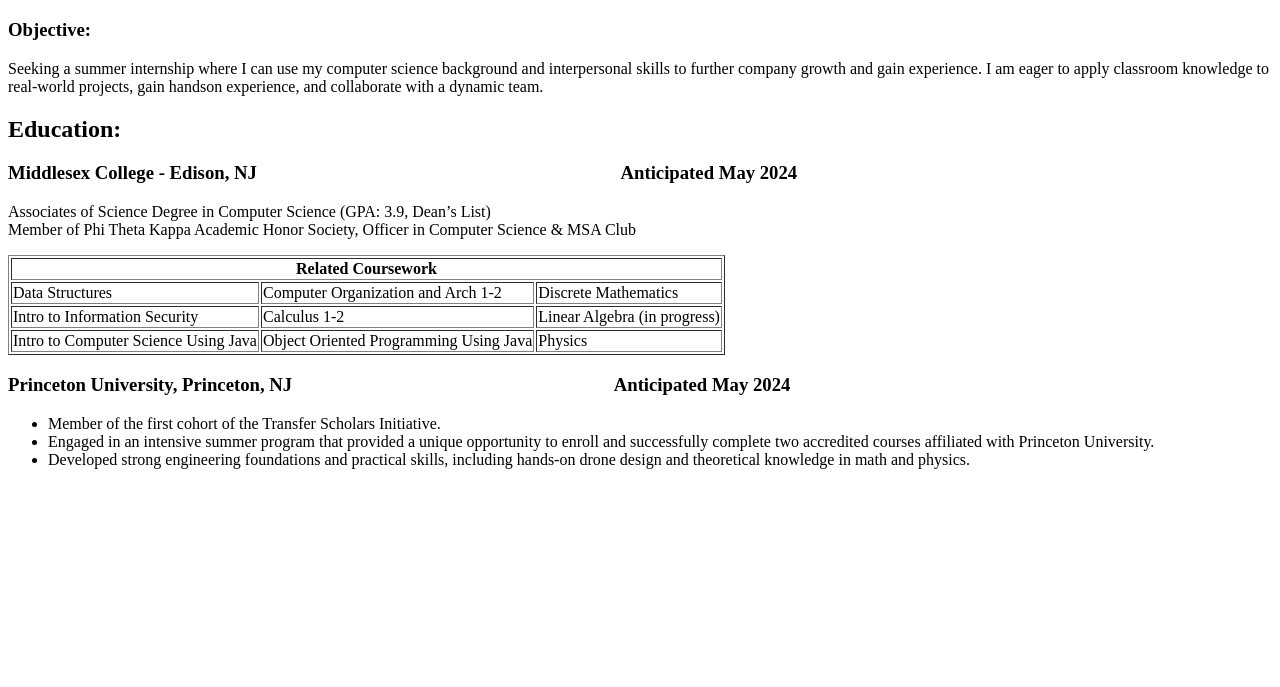
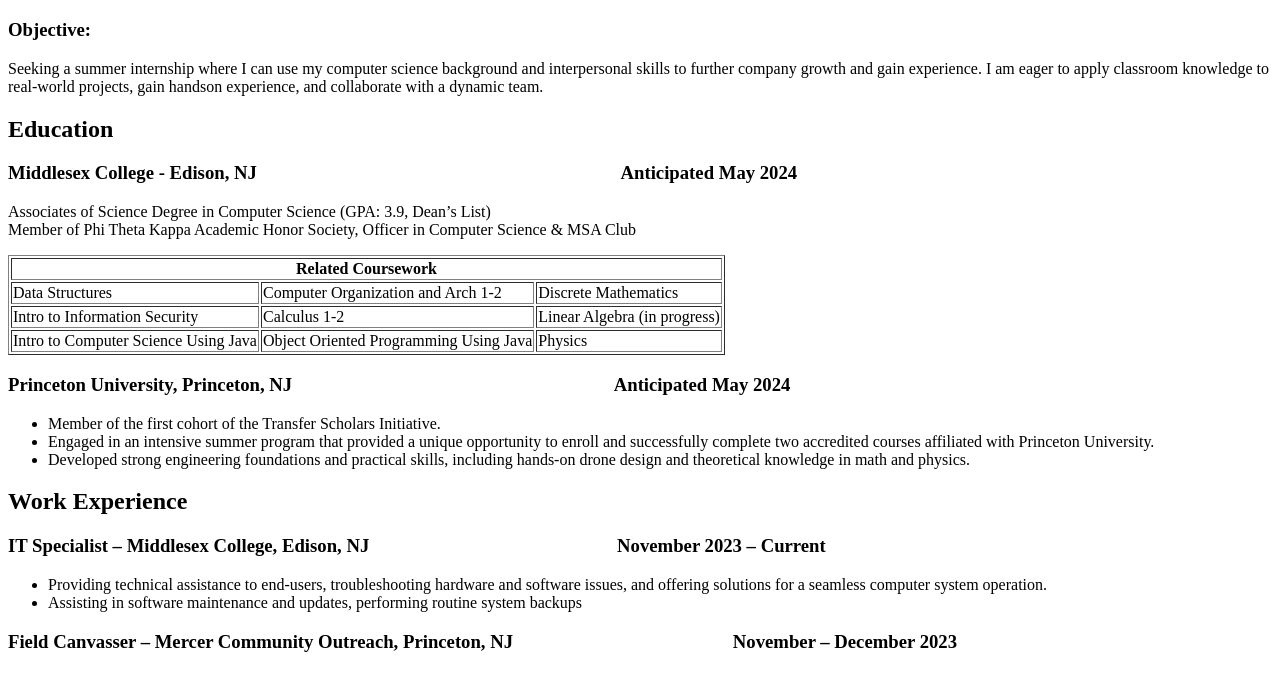
Before and after one commit to adam-shen/my-website, a plain HTML site: page public/resume.html in a window 1280 px wide. Shown: the part 113-800 px from the top of the page. Drawn offline with Linux system fonts and the light colour scheme.

Commit message:
Added more information from my resume

```diff
--- a/public/resume.html
+++ b/public/resume.html
@@ -7,9 +7,9 @@
 
     <body>
         <p>
-            <a href = "public/hobbies.html">About Me</a>
+            <a href = "./hobbies.html">About Me</a>
             &nbsp;&nbsp;&nbsp;&nbsp; <! This is a non-breaking space. It will make sure that the text is not broken up. >
-            <a href= "./public/contact.html">Contact Me</a>
+            <a href= "./contact.html">Contact Me</a>
         <hr />
 
         </p>
@@ -21,7 +21,7 @@
         <p> Seeking a summer internship where I can use my computer science background and interpersonal skills to
         further company growth and gain experience. I am eager to apply classroom knowledge to real-world projects, gain handson experience, and collaborate with a dynamic team.</p>
 
-        <h2>Education:</h2>
+        <h2>Education</h2>
         <h3>Middlesex College - Edison, NJ &nbsp;&nbsp;&nbsp;&nbsp;&nbsp;&nbsp;&nbsp;&nbsp;&nbsp;&nbsp;&nbsp;&nbsp;&nbsp;&nbsp;&nbsp;&nbsp;&nbsp;&nbsp;&nbsp;&nbsp;&nbsp;&nbsp;&nbsp;&nbsp;&nbsp;&nbsp;&nbsp;&nbsp;&nbsp;&nbsp;&nbsp;&nbsp;&nbsp;&nbsp;&nbsp;&nbsp;&nbsp;&nbsp;&nbsp;&nbsp;&nbsp;&nbsp;&nbsp;&nbsp;&nbsp;&nbsp;&nbsp;&nbsp;&nbsp;&nbsp;&nbsp;&nbsp;&nbsp;&nbsp;&nbsp;&nbsp;&nbsp;&nbsp;&nbsp;&nbsp;&nbsp;&nbsp;&nbsp;&nbsp;&nbsp;&nbsp;&nbsp;&nbsp;&nbsp;&nbsp;&nbsp;&nbsp;&nbsp;&nbsp;&nbsp;&nbsp;  Anticipated May 2024</h3>
         <p>
         Associates of Science Degree in Computer Science (GPA: 3.9, Dean’s List) <br />
@@ -63,11 +63,18 @@
             <li>Developed strong engineering foundations and practical skills, including hands-on drone design and theoretical
                 knowledge in math and physics.
                 </li>
-
-
           </ul>
 
+          <h2>Work Experience</h2>
+          <h3>IT Specialist – Middlesex College, Edison, NJ  &nbsp;&nbsp;&nbsp;&nbsp;&nbsp;&nbsp;&nbsp;&nbsp;&nbsp;&nbsp;&nbsp;&nbsp;&nbsp;&nbsp;&nbsp;&nbsp;&nbsp;&nbsp;&nbsp;&nbsp;&nbsp;&nbsp;&nbsp;&nbsp;&nbsp;&nbsp;&nbsp;&nbsp;&nbsp;&nbsp;&nbsp;&nbsp;&nbsp;&nbsp;&nbsp;&nbsp;&nbsp;&nbsp;&nbsp;&nbsp;&nbsp;&nbsp;&nbsp;&nbsp;&nbsp;&nbsp;&nbsp;&nbsp;&nbsp;&nbsp;&nbsp;  November 2023 – Current</h3>
 
+          <ul>
+            <li>Providing technical assistance to end-users, troubleshooting hardware and software issues, and offering solutions
+              for a seamless computer system operation.</li>
+              <li>Assisting in software maintenance and updates, performing routine system backups</li>
+          </ul>
+
+          <h3>Field Canvasser – Mercer Community Outreach, Princeton, NJ  &nbsp;&nbsp;&nbsp;&nbsp;&nbsp;&nbsp;&nbsp;&nbsp;&nbsp;&nbsp;&nbsp;&nbsp;&nbsp;&nbsp;&nbsp;&nbsp;&nbsp;&nbsp;&nbsp;&nbsp;&nbsp;&nbsp;&nbsp;&nbsp;&nbsp;&nbsp;&nbsp;&nbsp;&nbsp;&nbsp;&nbsp;&nbsp;&nbsp;&nbsp;&nbsp;&nbsp;&nbsp;&nbsp;&nbsp;&nbsp;&nbsp;&nbsp;&nbsp;&nbsp;&nbsp;  November – December 2023</h3>
 
     </body>
 </html>
```
